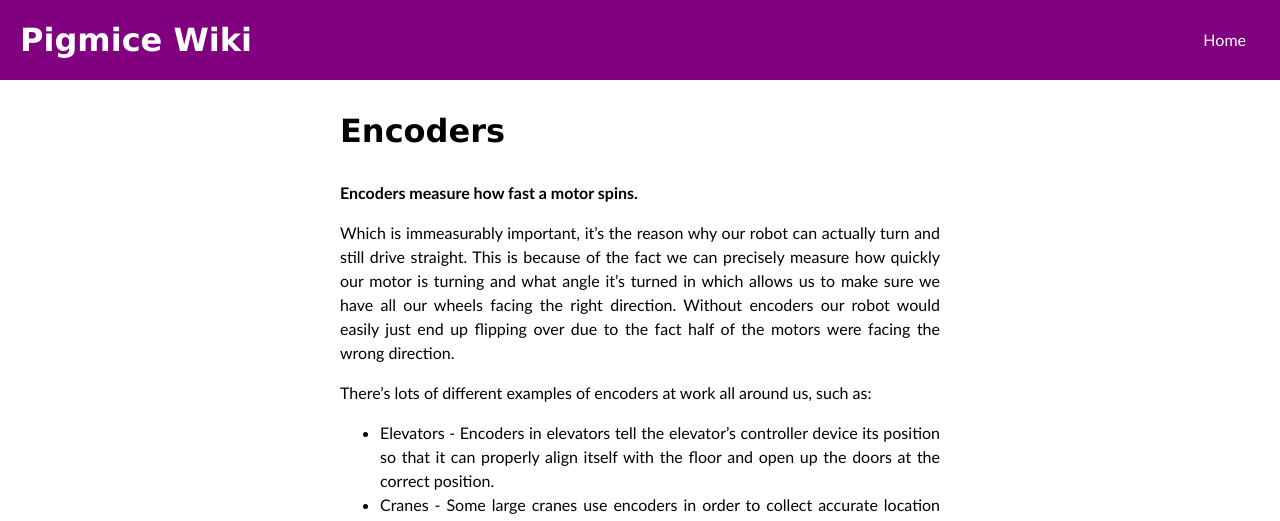
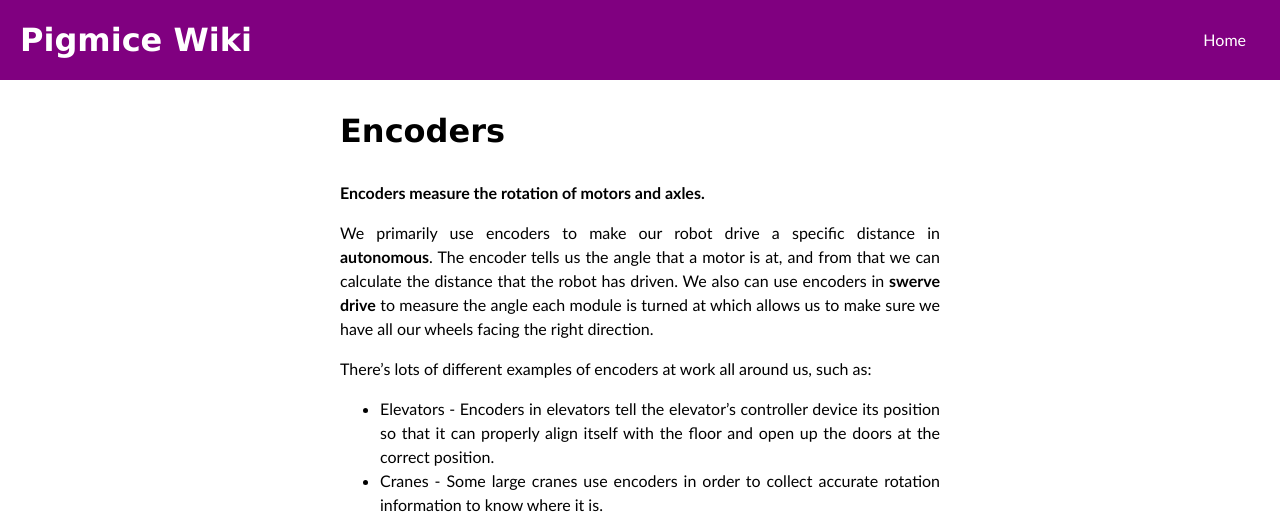
Before and after one commit to Pigmice2733/wiki, a Jekyll site: the page built from programming/encoders.md, in a window 1280 px wide and 1400 px high. Shown: the top 521 px of the window. Built offline with Jekyll 4.4.1, drawn with Linux system fonts in a browser that asks for light colours; our own code applies the rules of GitHub Pages for plain Markdown files; some of the changed text lies outside the part shown.

Commit message:
Improve wording and formatting of encoders page

````diff
--- a/programming/encoders.md
+++ b/programming/encoders.md
@@ -1,28 +1,25 @@
 # Encoders
 
+**Encoders measure the rotation of motors and axles.**
 
-**Encoders measure how fast a motor spins.**
+We primarily use encoders to make our robot drive a specific distance in **autonomous**. The encoder tells us the angle that a motor is at, and from that we can calculate the distance that the robot has driven. We also can use encoders in **swerve drive** to measure the angle each module is turned at which allows us to make sure we have all our wheels facing the right direction.
 
-Which is immeasurably important, it's the reason why our robot can actually turn and still drive straight.  This is because of the fact we can precisely measure how quickly our motor is turning and what angle it's turned in which allows us to make sure we have all our wheels facing the right direction.  Without encoders our robot would easily just end up flipping over due to the fact half of the motors were facing the wrong direction.
-
-There's lots of different examples of encoders at work all around us,
-such as:
-  * Elevators - Encoders in elevators tell the elevator's controller device its position so that it can properly align itself with the floor and open up the doors at the correct position.
-  * Cranes - Some large cranes use encoders in order to collect accurate location information to know where it is.
-
-**TL;DR:  Encoders are the reason we can tell our robot to drive at angles.**
+There's lots of different examples of encoders at work all around us, such as:
+  - Elevators - Encoders in elevators tell the elevator's controller device its position so that it can properly align itself with the floor and open up the doors at the correct position.
+  - Cranes - Some large cranes use encoders in order to collect accurate rotation information to know where it is.
 
 **How do Encoders (generally) work?**
 
-![Image of encoder](http://encoder.com/core/files/encoder/uploads/images/Encoder-exploded-COLOR-v2.jpg)
+![Encoder Diagram](http://encoder.com/core/files/encoder/uploads/images/Encoder-exploded-COLOR-v2.jpg)
 
-There are a lot of encoders in the world at large.  Hardware encoders are made out of a variety of different technologies and tend to vary quite a bit as do their purposes.  The encoder in the example shown above is used to detect the speed of which the motor is spinning.  This specific encoder, taken from [encoder.com](http://encoder.com/blog/company-news/what-is-an-encoder/), has a stream of light which comes from the LED and goes through the "Code Disk".  As the light goes through the "Code Disk" it becomes interrupted as the blades from the "Code Disk" block it from the "Photodetector Assembly" which detects light.  The result is a binary output of either the light being on or the light being off.  This simple value is then passed on to another device, generally called a "controller" which actually interprets the data.  Because the controller can obtain these simple values it can measure how frequently the light is being blocked from which it can determine the speed of the motor.  It can check whether or not the motor is actually running based on if there is no change in the on or off value over a long period of time.
+There are a lot of encoders in the world at large. Hardware encoders are made out of a variety of different technologies and tend to vary quite a bit as do their purposes. The encoder in the example shown above is used to detect the speed of which the motor is spinning. This specific encoder, taken from [encoder.com](http://encoder.com/blog/company-news/what-is-an-encoder/), has a stream of light which comes from the LED and goes through the "Code Disk". As the light goes through the "Code Disk" it becomes interrupted as the blades from the "Code Disk" block it from the "Photodetector Assembly" which detects light. The result is a binary output of either the light being on or the light being off. This simple value is then passed on to another device, generally called a "controller" which actually interprets the data. Because the controller can obtain these simple values it can measure how frequently the light is being blocked from which it can determine the speed of the motor. It can check whether or not the motor is actually running based on if there is no change in the on or off value over a long period of time.
 
 Most optical sensors work like the one pictured above by relying on the interruption of light picked up by another sensor.
 
-## How we use encoders
+## How to program encoders
 
-We use the *robotpy library* for interfacing to our robot's components with Python, and the library has a class interface to [the Encoder library](http://robotpy.readthedocs.io/projects/wpilib/en/latest/wpilib/Encoder.html) (yes they call it the encoder library).  Below is an example made by a user on github, [virtuald ("Dustin Spicuzza")](https://github.com/virtuald), which uses an encoder to munipulate a motor.
+We use the [*robotpy library*](https://robotpy.readthedocs.io/en/stable/) for interfacing to our robot's components with Python, and the library has a [`Encoder` class](http://robotpy.readthedocs.io/projects/wpilib/en/latest/wpilib/Encoder.html). Below is an example made by a user on github, [@virtuald (Dustin Spicuzza)](https://github.com/virtuald), which uses an encoder to manipulate a motor.
+
 ```python
 #!/usr/bin/env python3
 
@@ -57,14 +54,7 @@ if __name__ == '__main__':
     wpilib.run(MyRobot)
 ```
 
+## Sources (read for more information):
 
-
-*Sources (Read for more information):
-
-*RobotPy documentation*
-https://robotpy.readthedocs.io/en/stable/
-*Furthur reading on what Encoders are*
-http://encoder.com/blog/company-news/what-is-an-encoder/
-https://en.wikipedia.org/wiki/Encoder
-https://www.dacast.com/blog/software-vs-hardware-encoders-for-live-video-streams/
-*
+- [RobotPy documentation](https://robotpy.readthedocs.io/en/stable/)
+- [Encoder Products Company](http://encoder.com/blog/company-news/what-is-an-encoder/)
````
